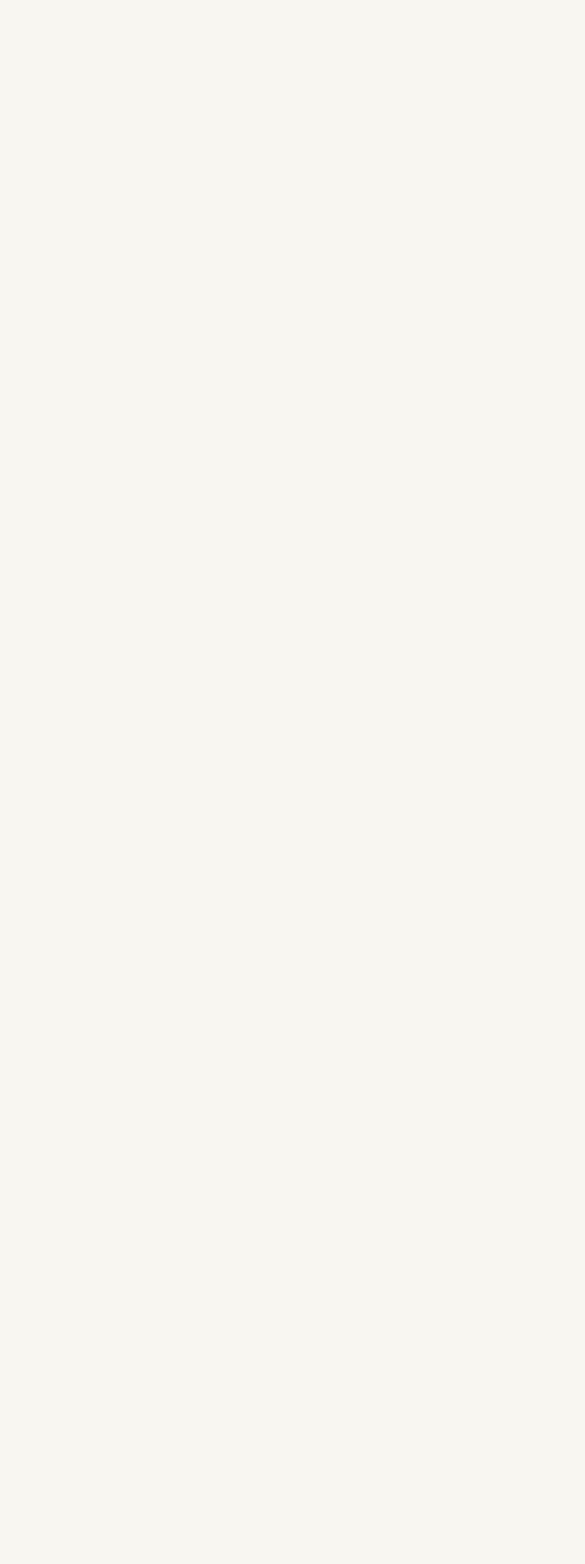
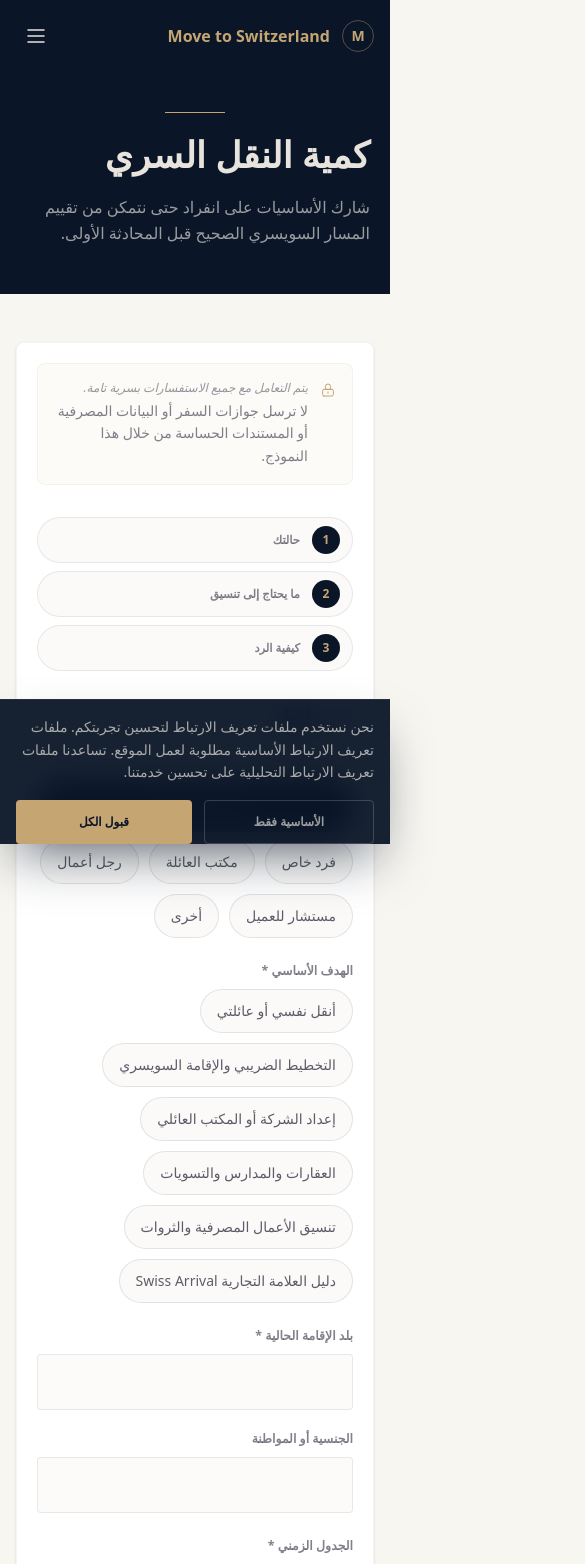
Before and after one commit to robinroyhansen/move-to-switzerland, a Next.js app: page /ar/contact in a window 390 px wide. Shown: the top 1564 px of the page, 585 px wide, since content can reach past the window. Built offline with nearby package versions, Linux system fonts and the light colour scheme.

Commit message:
fix: improve mobile contact layout

```diff
--- a/src/app/[locale]/contact/ContactContent.tsx
+++ b/src/app/[locale]/contact/ContactContent.tsx
@@ -31,7 +31,7 @@
   return (
     <div className="flex flex-wrap gap-2.5" role="radiogroup" aria-label={label}>
       {options.map((option) => (
-        <label key={option.value} className="group cursor-pointer">
+        <label key={option.value} className="group max-w-full cursor-pointer">
           <input
             type="radio"
             name={name}
@@ -39,7 +39,7 @@
             required={required}
             className="peer sr-only"
           />
-          <span className="inline-flex min-h-11 items-center rounded-full border border-navy/10 bg-cream/50 px-4 py-2.5 text-sm font-medium text-charcoal/65 transition-all duration-200 peer-checked:border-gold peer-checked:bg-navy peer-checked:text-text-light group-hover:border-gold/60">
+          <span className="inline-flex min-h-11 max-w-full items-center rounded-full border border-navy/10 bg-cream/50 px-4 py-2.5 text-start text-sm font-medium leading-snug text-charcoal/70 transition-all duration-200 break-words hyphens-auto peer-checked:border-gold peer-checked:bg-navy peer-checked:text-text-light group-hover:border-gold/60">
             {option.label}
           </span>
         </label>
@@ -52,9 +52,9 @@
   return (
     <div className="flex flex-wrap gap-2.5" role="group" aria-label={label}>
       {options.map((option) => (
-        <label key={option.value} className="group cursor-pointer">
+        <label key={option.value} className="group max-w-full cursor-pointer">
           <input type="checkbox" name={name} value={option.value} className="peer sr-only" />
-          <span className="inline-flex min-h-11 items-center rounded-full border border-navy/10 bg-cream/50 px-4 py-2.5 text-sm font-medium text-charcoal/65 transition-all duration-200 peer-checked:border-gold peer-checked:bg-navy peer-checked:text-text-light group-hover:border-gold/60">
+          <span className="inline-flex min-h-11 max-w-full items-center rounded-full border border-navy/10 bg-cream/50 px-4 py-2.5 text-start text-sm font-medium leading-snug text-charcoal/70 transition-all duration-200 break-words hyphens-auto peer-checked:border-gold peer-checked:bg-navy peer-checked:text-text-light group-hover:border-gold/60">
             {option.label}
           </span>
         </label>
@@ -71,7 +71,7 @@
   required?: boolean;
 }) {
   return (
-    <label className="mb-2.5 block text-xs font-medium uppercase tracking-[0.15em] text-charcoal/50">
+    <label className="mb-2.5 block text-[0.78rem] font-semibold leading-snug text-charcoal/55">
       {children}
       {required && <span aria-hidden="true"> *</span>}
     </label>
@@ -79,7 +79,7 @@
 }
 
 const inputClass =
-  'w-full rounded-sm border border-navy/8 bg-cream/40 px-4 py-3.5 text-sm text-charcoal placeholder-charcoal/25 transition-all duration-300 focus:bg-white focus-visible:outline focus-visible:outline-2 focus-visible:outline-offset-2 focus-visible:outline-gold';
+  'w-full min-w-0 rounded-sm border border-navy/8 bg-cream/40 px-4 py-3.5 text-base leading-relaxed text-charcoal placeholder-charcoal/25 transition-all duration-300 focus:bg-white focus-visible:outline focus-visible:outline-2 focus-visible:outline-offset-2 focus-visible:outline-gold sm:text-sm';
 
 function FieldError({ message }: { message?: string }) {
   if (!message) return null;
@@ -89,11 +89,13 @@
 
 function ProgressStep({ index, title }: { index: number; title: string }) {
   return (
-    <div className="flex min-w-[9rem] flex-1 items-center gap-3 rounded-full border border-navy/8 bg-cream/50 px-3 py-2">
+    <div className="flex min-w-0 flex-1 items-center gap-3 rounded-full border border-navy/8 bg-cream/50 px-3 py-2">
       <span className="flex h-7 w-7 shrink-0 items-center justify-center rounded-full bg-navy text-xs font-semibold text-gold">
         {index}
       </span>
-      <span className="text-xs font-medium uppercase tracking-[0.12em] text-charcoal/55">{title.replace(/^\d+\.\s*/, '')}</span>
+      <span className="min-w-0 text-start text-[0.72rem] font-semibold leading-snug text-charcoal/55">
+        {title.replace(/^\d+\.\s*/, '')}
+      </span>
     </div>
   );
 }
@@ -255,29 +257,29 @@
 
   return (
     <>
-      <section className="bg-navy pb-20 pt-36">
-        <div className="mx-auto max-w-4xl px-4 text-center">
+      <section className="bg-navy pb-12 pt-28 sm:pb-16 sm:pt-32 lg:pb-20 lg:pt-36">
+        <div className="mx-auto max-w-4xl px-5 text-start sm:px-6 sm:text-center">
           <div className="gold-line-center" />
-          <h1 className="luxury-heading mb-5 font-serif text-4xl font-semibold text-white sm:text-5xl lg:text-6xl">
+          <h1 className="mb-5 font-serif text-4xl font-semibold leading-[1.02] text-text-light break-words hyphens-auto sm:text-5xl lg:text-6xl">
             {copy.pageTitle}
           </h1>
-          <p className="text-lg font-light text-text-light/55">
+          <p className="max-w-3xl text-base font-light leading-relaxed text-text-light/65 sm:mx-auto sm:text-lg">
             {copy.pageSubtitle}
           </p>
         </div>
       </section>
 
-      <section className="bg-cream py-24">
+      <section className="bg-cream py-12 sm:py-16 lg:py-24">
         <div className="mx-auto max-w-6xl px-4 sm:px-6 lg:px-8">
           <div className="grid grid-cols-1 gap-8 lg:grid-cols-5 lg:gap-12">
             <div className="lg:col-span-3">
               <ScrollReveal>
-                <div className="rounded-lg border border-navy/[0.04] bg-white p-6 shadow-sm sm:p-10">
-                  <div className="mb-8 flex items-start gap-3">
+                <div className="rounded-lg border border-navy/[0.04] bg-white p-5 shadow-sm sm:p-8 lg:p-10">
+                  <div className="mb-8 flex items-start gap-3 rounded-lg border border-gold/10 bg-gold/5 p-4">
                     <svg className="mt-0.5 h-4 w-4 shrink-0 text-gold" fill="none" viewBox="0 0 24 24" stroke="currentColor">
                       <path strokeLinecap="round" strokeLinejoin="round" strokeWidth={1.5} d="M12 15v2m-6 4h12a2 2 0 0 0 2-2v-6a2 2 0 0 0-2-2H6a2 2 0 0 0-2 2v6a2 2 0 0 0 2 2Zm10-10V7a4 4 0 0 0-8 0v4h8Z" />
                     </svg>
-                    <div>
+                    <div className="min-w-0">
                       <p className="text-xs italic text-charcoal/45">{copy.confidential}</p>
                       <p className="mt-1 text-sm font-light leading-relaxed text-charcoal/55">
                         {copy.noSensitive}
@@ -296,9 +298,9 @@
                       <p className="mx-auto mt-3 max-w-md font-light leading-relaxed text-charcoal/65">{enhanced.status.successText}</p>
                     </div>
                   ) : (
-                    <form ref={formRef} onSubmit={handleSubmit} className="space-y-10" noValidate>
+                    <form ref={formRef} onSubmit={handleSubmit} className="space-y-8 sm:space-y-10" noValidate>
                       <input type="hidden" name="formStartedAt" value={startedAt} />
-                      <div className="absolute left-[-9999px] top-auto h-px w-px overflow-hidden">
+                      <div className="sr-only" aria-hidden="true">
                         <label>
                           Company website
                           <input type="text" name="companyWebsite" tabIndex={-1} autoComplete="off" />
@@ -311,7 +313,7 @@
                         <ProgressStep index={3} title={copy.sections.responseTitle} />
                       </div>
 
-                      <fieldset className="space-y-5">
+                      <fieldset className="space-y-6">
                         <div>
                           <p className="font-serif text-2xl font-semibold text-navy">{copy.sections.situationTitle}</p>
                           <p className="mt-2 text-sm font-light leading-relaxed text-charcoal/55">
@@ -350,7 +352,7 @@
                         </div>
                       </fieldset>
 
-                      <fieldset className="space-y-5 border-t border-navy/8 pt-10">
+                      <fieldset className="space-y-6 border-t border-navy/8 pt-8 sm:pt-10">
                         <div>
                           <p className="font-serif text-2xl font-semibold text-navy">{copy.sections.coordinationTitle}</p>
                           <p className="mt-2 text-sm font-light leading-relaxed text-charcoal/55">
@@ -384,14 +386,14 @@
                           <button
                             type="button"
                             onClick={() => setOptionalOpen((open) => !open)}
-                            className="flex w-full items-center justify-between gap-4 px-5 py-4 text-left"
+                            className="flex w-full flex-col items-start gap-3 px-5 py-4 text-start sm:flex-row sm:items-center sm:justify-between sm:gap-4"
                             aria-expanded={optionalOpen}
                           >
-                            <span>
+                            <span className="min-w-0">
                               <span className="block font-serif text-xl font-semibold text-navy">{enhanced.optionalContextTitle}</span>
                               <span className="mt-1 block text-sm font-light leading-relaxed text-charcoal/55">{enhanced.optionalContextText}</span>
                             </span>
-                            <span className="shrink-0 rounded-full border border-gold/25 px-3 py-1 text-xs font-medium uppercase tracking-[0.12em] text-gold">
+                            <span className="inline-flex max-w-full shrink-0 rounded-full border border-gold/25 px-3 py-1 text-start text-xs font-semibold leading-snug text-gold">
                               {optionalOpen ? enhanced.hideOptional : enhanced.showOptional}
                             </span>
                           </button>
@@ -424,7 +426,7 @@
                         </div>
                       </fieldset>
 
-                      <fieldset className="space-y-5 border-t border-navy/8 pt-10">
+                      <fieldset className="space-y-6 border-t border-navy/8 pt-8 sm:pt-10">
                         <div>
                           <p className="font-serif text-2xl font-semibold text-navy">{copy.sections.responseTitle}</p>
                           <p className="mt-2 text-sm font-light leading-relaxed text-charcoal/55">
@@ -475,7 +477,7 @@
                           <FieldError message={errors.message} />
                         </div>
 
-                        <label className="flex items-start gap-3 rounded-sm border border-navy/8 bg-cream/40 p-4 text-sm font-light leading-relaxed text-charcoal/60">
+                        <label className="flex items-start gap-3 rounded-sm border border-navy/8 bg-cream/40 p-4 text-sm font-light leading-relaxed text-charcoal/65">
                           <input type="checkbox" name="privacyConsent" value="yes" required className="mt-1 h-4 w-4 rounded border-navy/20 text-gold" />
                           <span>
                             {enhanced.privacy.beforeLink}
@@ -497,7 +499,7 @@
                       <button
                         type="submit"
                         disabled={status === 'sending'}
-                        className="sticky bottom-4 z-10 w-full rounded-full bg-navy px-6 py-4 text-sm font-medium uppercase tracking-[0.15em] text-text-light shadow-xl shadow-navy/15 transition-all duration-300 hover:bg-navy-light disabled:opacity-50"
+                        className="sticky bottom-3 z-20 min-h-[3.25rem] w-full rounded-full bg-navy px-6 py-4 text-center text-sm font-semibold leading-snug text-text-light shadow-xl shadow-navy/15 transition-all duration-300 hover:bg-navy-light disabled:opacity-50"
                       >
                         {status === 'sending' ? enhanced.status.sending : copy.submit}
                       </button>
@@ -509,12 +511,12 @@
 
             <aside className="lg:col-span-2">
               <ScrollReveal delay={150}>
-                <div className="sticky top-28 space-y-6">
-                <div className="rounded-lg bg-navy p-8 sm:p-10">
+                <div className="space-y-6 lg:sticky lg:top-28">
+                  <div className="rounded-lg bg-navy p-7 sm:p-10">
                     <h2 className="mb-6 font-serif text-2xl font-semibold text-gold">
                       {copy.aside.title}
                     </h2>
-                  <div className="space-y-6 text-sm font-light leading-relaxed text-text-light/45">
+                    <div className="space-y-6 text-sm font-light leading-relaxed text-text-light/60">
                       {copy.aside.paragraphs.map((paragraph) => (
                         <p key={paragraph}>{paragraph}</p>
                       ))}
@@ -524,7 +526,7 @@
                       {copy.aside.items.map((item) => (
                         <div key={item} className="flex items-start gap-3">
                           <span className="mt-1.5 h-1.5 w-1.5 shrink-0 rounded-full bg-gold" />
-                        <p className="text-sm text-text-light/55">{item}</p>
+                          <p className="min-w-0 text-sm leading-relaxed text-text-light/65">{item}</p>
                         </div>
                       ))}
                     </div>
@@ -547,7 +549,7 @@
                       {enhanced.trust.items.map((item) => (
                         <div key={item} className="flex items-start gap-3">
                           <span className="mt-2 h-1.5 w-1.5 shrink-0 rounded-full bg-gold" />
-                        <p className="text-sm text-charcoal/65">{item}</p>
+                          <p className="min-w-0 text-sm leading-relaxed text-charcoal/65">{item}</p>
                         </div>
                       ))}
                     </div>
--- a/src/components/CookieConsent.tsx
+++ b/src/components/CookieConsent.tsx
@@ -35,8 +35,8 @@
       }`}
     >
       <div className="bg-navy/95 backdrop-blur-md border-t border-gold/10 shadow-2xl shadow-navy/50">
-        <div className="max-w-6xl mx-auto px-4 sm:px-6 lg:px-8 py-4 sm:py-5">
-          <div className="flex flex-col sm:flex-row items-start sm:items-center gap-4">
+        <div className="safe-area-bottom mx-auto max-w-6xl px-4 py-4 sm:px-6 sm:py-5 lg:px-8">
+          <div className="flex flex-col items-start gap-4 sm:flex-row sm:items-center">
             {/* Text */}
             <div className="flex-1 min-w-0">
               <p className="text-sm text-text-light/70 leading-relaxed">
@@ -45,16 +45,16 @@
             </div>
 
             {/* Buttons */}
-            <div className="flex items-center gap-3 flex-shrink-0">
+            <div className="flex w-full flex-wrap items-center gap-3 sm:w-auto sm:flex-shrink-0">
               <button
                 onClick={handleEssentialOnly}
-                className="text-xs px-4 py-2.5 rounded-sm border border-text-light/20 text-text-light/60 hover:text-text-light hover:border-text-light/40 transition-all duration-300 tracking-wider uppercase whitespace-nowrap"
+                className="min-h-11 flex-1 rounded-sm border border-text-light/20 px-4 py-2.5 text-center text-xs font-semibold leading-snug text-text-light/65 transition-all duration-300 hover:border-text-light/40 hover:text-text-light sm:flex-none"
               >
                 {t('essentialOnly')}
               </button>
               <button
                 onClick={handleAcceptAll}
-                className="text-xs px-5 py-2.5 rounded-sm bg-gold text-navy font-semibold hover:bg-gold-light transition-all duration-300 tracking-wider uppercase whitespace-nowrap"
+                className="min-h-11 flex-1 rounded-sm bg-gold px-5 py-2.5 text-center text-xs font-semibold leading-snug text-navy transition-all duration-300 hover:bg-gold-light sm:flex-none"
               >
                 {t('acceptAll')}
               </button>
--- a/src/components/Header.tsx
+++ b/src/components/Header.tsx
@@ -73,11 +73,11 @@
         <div className="max-w-7xl mx-auto px-4 sm:px-6 lg:px-8">
           <div className="flex items-center justify-between h-18 sm:h-22">
             {/* Logo */}
-            <Link href={brandHref} className="flex items-center gap-3 group">
-              <div className="w-8 h-8 rounded-full border border-gold/40 flex items-center justify-center group-hover:border-gold transition-colors">
+            <Link href={brandHref} className="group flex min-w-0 items-center gap-3">
+              <div className="flex h-8 w-8 shrink-0 items-center justify-center rounded-full border border-gold/40 transition-colors group-hover:border-gold">
                 <span className="text-gold font-serif text-sm font-bold">{brandInitial}</span>
               </div>
-              <span className="text-gold font-serif text-lg sm:text-xl font-semibold tracking-wide">
+              <span className="truncate font-serif text-base font-semibold text-gold sm:text-xl">
                 {brandName}
               </span>
             </Link>
@@ -221,7 +221,7 @@
                   eventName="mobile_header_cta_click"
                   eventParams={{ site: isSwissArrival ? 'swissarrival' : 'move' }}
                   onClick={() => setMobileOpen(false)}
-                  className="block bg-gold text-navy text-center py-3.5 text-sm font-semibold tracking-wider uppercase rounded-sm"
+                  className="block rounded-sm bg-gold px-4 py-3.5 text-center text-sm font-semibold leading-snug text-navy"
                 >
                   {isSwissArrival ? swissCopy.cta : t('beginJourney')}
                 </ConversionLink>
--- a/src/components/StickyCtaBar.tsx
+++ b/src/components/StickyCtaBar.tsx
@@ -23,6 +23,7 @@
   const pathname = usePathname();
   const [visible, setVisible] = useState(false);
   const isSwissArrival = site === 'swissarrival' || pathname === '/swiss-arrival';
+  const isContactPage = pathname === '/contact';
   const label = isSwissArrival ? swissArrivalCta[locale] ?? swissArrivalCta.en : t('cta.consultation');
 
   useEffect(() => {
@@ -32,6 +33,10 @@
     window.addEventListener('scroll', handleScroll, { passive: true });
     return () => window.removeEventListener('scroll', handleScroll);
   }, []);
+
+  if (isContactPage) {
+    return null;
+  }
 
   return (
     <div
@@ -44,7 +49,7 @@
           href="/contact"
           eventName="sticky_cta_click"
           eventParams={{ site: isSwissArrival ? 'swissarrival' : 'move' }}
-          className="block w-full bg-gold text-navy text-center py-3.5 rounded-sm text-sm font-semibold tracking-[0.12em] uppercase hover:bg-gold-light transition-all duration-300 shadow-lg shadow-gold/20"
+          className="block w-full rounded-sm bg-gold px-4 py-3.5 text-center text-sm font-semibold leading-snug text-navy shadow-lg shadow-gold/20 transition-all duration-300 hover:bg-gold-light"
         >
           {label}
         </ConversionLink>
```
Lines whose indentation alone changed are shown as unchanged.
